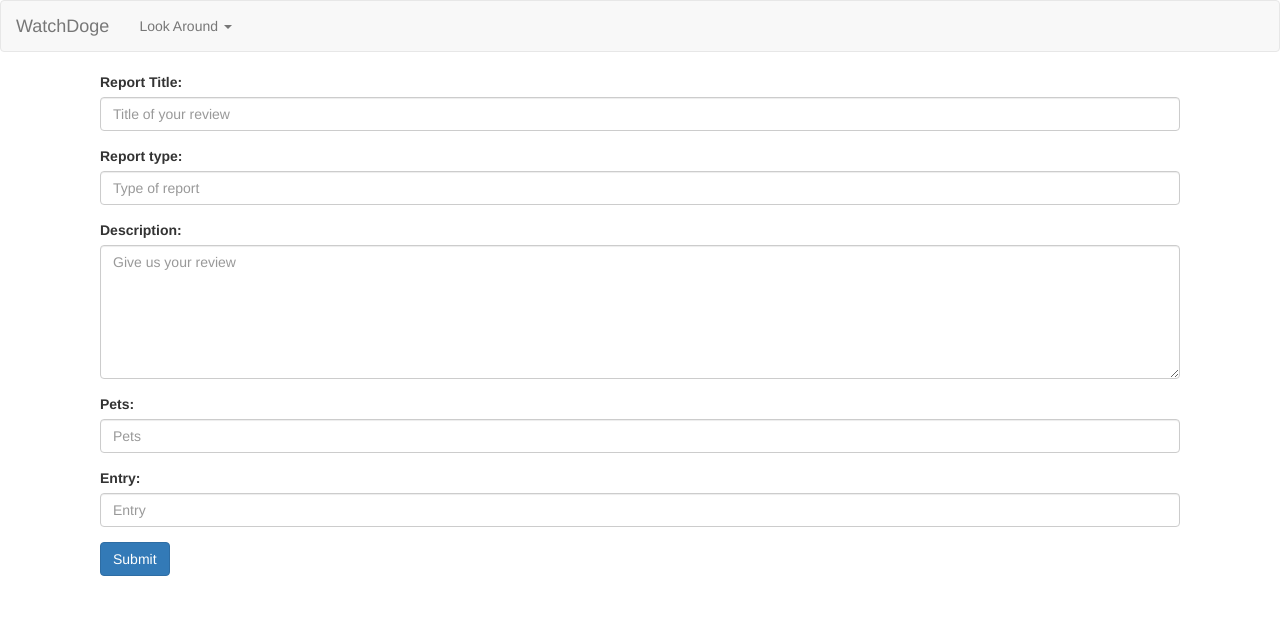
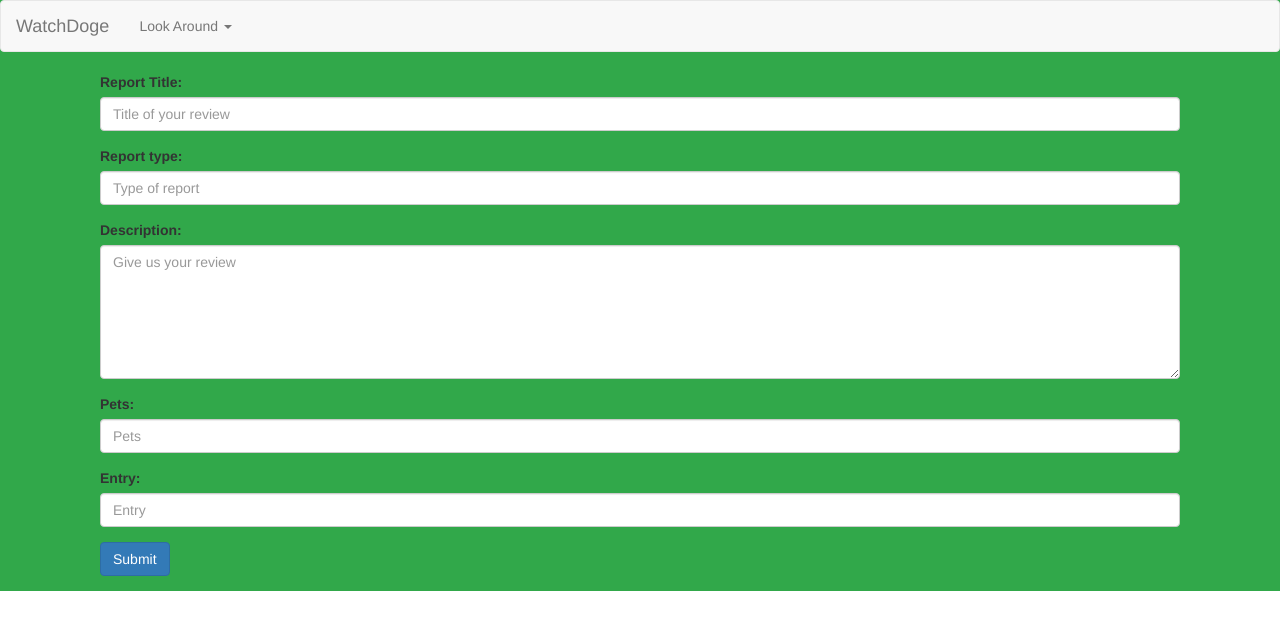
Before and after one commit to Bruniz/WatchDoge_Backend, a Django app: page /reports/add in a window 1280 px wide. Shown: the top 630 px of the page. Run offline with Django 3.2, Linux system fonts and the light colour scheme; parts of the project's set-up code (start-up, migrations or seed data) failed here and were passed over; some libraries are stand-ins or nearby versions.

Commit message:
Only the 20 newest reports are shown on the page which is also green now!!
Fixes #25
Fixes #23

```diff
--- a/watchdogesite/models.py
+++ b/watchdogesite/models.py
@@ -23,7 +23,7 @@ class Report(ndb.Model):
     }
     @classmethod
     def all_reports_by_date(cls):
-        return cls.query().order(-cls.date)
+        return cls.query().order(-cls.date).fetch(20)
 
 
 class Photo(ndb.Model):
--- a/watchdogesite/templates/base.html
+++ b/watchdogesite/templates/base.html
@@ -16,7 +16,7 @@
     </head>
 
     <body>
-        <div class="page-wrapper">
+        <div class="page-wrapper primary_color">
             <!-- header-11 -->
             <header>
               <nav class="navbar navbar-default" role="navigation">
```
